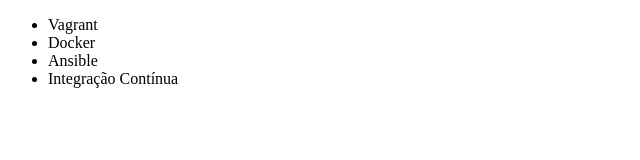
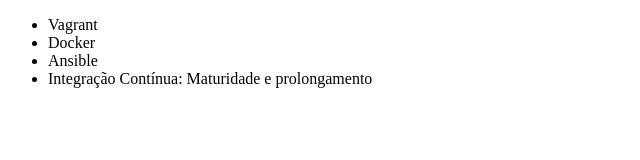
Before and after one commit to jacksonn455/Git-Github, a plain HTML site: page index.html in a window 1280 px wide. Shown: the whole page, without its empty margins (0-640 px from the left). Drawn offline with Linux system fonts and the light colour scheme.

Commit message:
trocando no arquivo

```diff
--- a/index.html
+++ b/index.html
@@ -9,7 +9,7 @@
         <li>Vagrant</li>
         <li>Docker</li>
         <li>Ansible</li>
-        <li>Integração Contínua</li>
+        <li>Integração Contínua: Maturidade e prolongamento</li>
     </ul>
 </body>
 </html>
```
